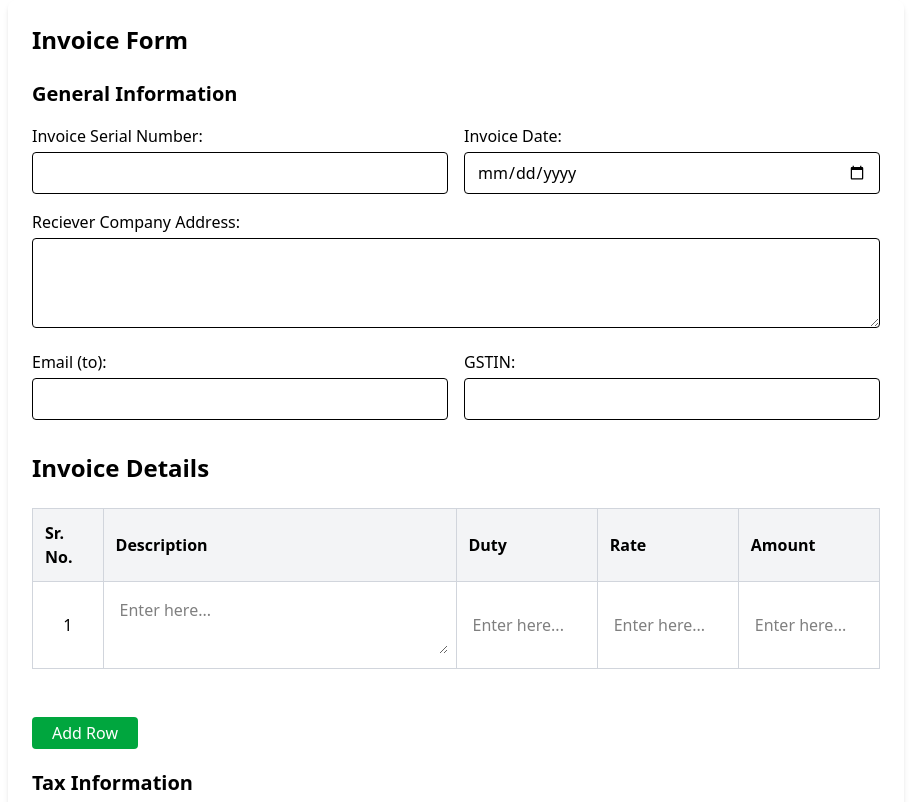
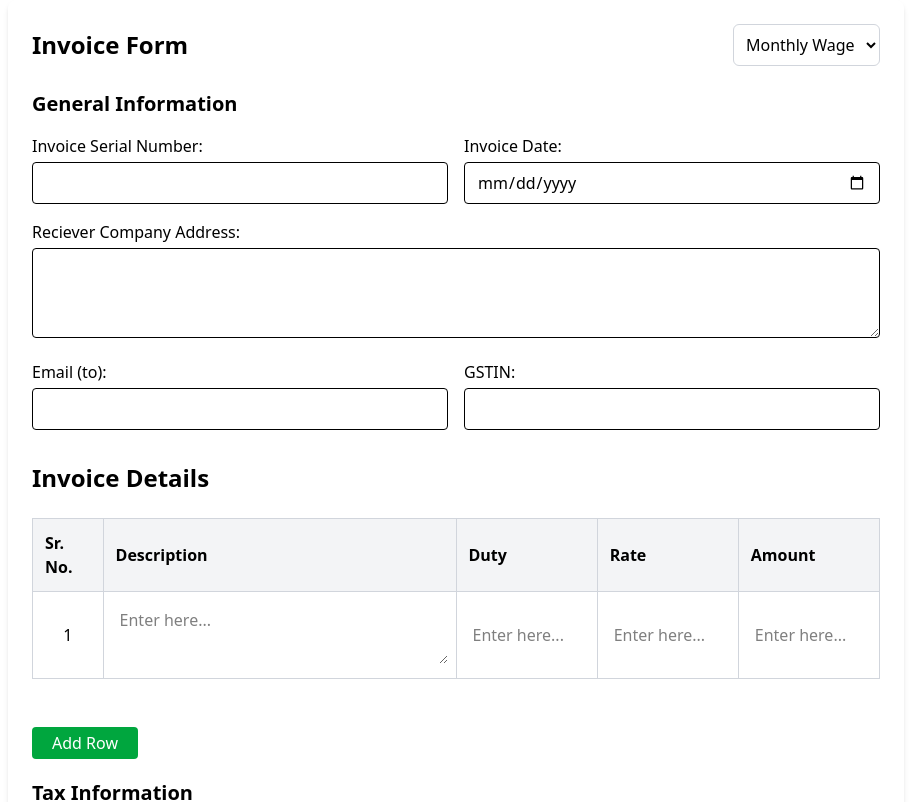
Before and after one commit to Abiram-k/invoice-generator, a React (Vite) app: page / in a window 1280 px wide. Shown: the top 802 px of the page, without its empty margins (184-1095 px from the left). Built offline with nearby package versions, Linux system fonts and the light colour scheme; what @react-pdf/renderer would draw is missing.

Commit message:
small changes

```diff
--- a/src/App.tsx
+++ b/src/App.tsx
@@ -1,5 +1,5 @@
 import { BrowserRouter as Router, Routes, Route } from "react-router-dom";
-import { Toaster, toast } from 'react-hot-toast';
+import { Toaster } from 'react-hot-toast';
 import "./App.css";
 import InvoiceForm from "./pages/InvoiceForm";
 import Invoice from "./pages/Invoice";
--- a/src/components/Button.tsx
+++ b/src/components/Button.tsx
@@ -1,11 +1,8 @@
-import { useNavigate } from "react-router-dom";
 
 export const Button = () => {
-  // const navigate = useNavigate();
   return (
     <div className="flex justify-center">
       <button
-        // onClick={() => navigate("/pdf-preview")}
         type="submit"
         className="mt-6 px-4 py-2 bg-green-500 text-white  rounded hover:bg-green-600"
       >
--- a/src/components/InvoiceDetails.tsx
+++ b/src/components/InvoiceDetails.tsx
@@ -4,8 +4,6 @@ import { GeneralSectionProps } from "../types/invoice-types";
 const InvoiceDetails: React.FC<GeneralSectionProps> = ({
   formData,
   setFormData,
-  handleSetRow,
-  row,
 }) => {
   const handleInvoiceDetailChange = (
     index: number,
--- a/src/components/InvoiceStruct.tsx
+++ b/src/components/InvoiceStruct.tsx
@@ -7,12 +7,13 @@ import {
   PDFViewer,
   pdf,
 } from "@react-pdf/renderer";
-import React from "react";
+import React, { useRef } from "react";
 
 import { IGeneralData } from "../types/invoice-types";
 import { useNavigate } from "react-router-dom";
 import { saveAs } from "file-saver";
 import { useState } from "react";
+import toast from "react-hot-toast";
 
 type InvoiceData = IGeneralData;
 const COMPANY_ADDR = import.meta.env.VITE_COMPANY_ADDR;
@@ -23,7 +24,8 @@ const COMPANY_GSTIN = import.meta.env.VITE_COMPANY_GSTIN;
 const COMPANY_NAME = import.meta.env.VITE_COMPANY_NAME;
 
 const styles = StyleSheet.create({
-  page: { padding: 30,
+  page: {
+    padding: 30,
     //  border: 1
   },
   titleSection: {
@@ -147,7 +149,7 @@ const styles = StyleSheet.create({
   // Auth
   authDetails: {
     border: 1,
-    borderBottom:2,
+    borderBottom: 2,
     borderTop: "none",
     display: "flex",
     flexDirection: "row",
@@ -165,7 +167,7 @@ const styles = StyleSheet.create({
   authRight: {
     flex: 2,
     borderLeft: 1,
-    borderLeftColor:"#11111",
+    borderLeftColor: "#11111",
     display: "flex",
     flexDirection: "column",
   },
@@ -214,6 +216,12 @@ const InvoicePDF: React.FC<{ invoiceData: InvoiceData }> = ({
             </Text>
             <Text style={styles.text}>
               Invoice Date: {invoiceData.invoiceDate}
+            </Text>
+            <Text style={styles.text}>
+              Invoice Type:{" "}
+              {invoiceData.invoiceType
+                ? "Monthly Wages [31 days]"
+                : "Daily Wages"}
             </Text>
           </View>
 
@@ -439,10 +447,17 @@ const InvoicePreview: React.FC<{ invoiceData: InvoiceData }> = ({
   invoiceData,
 }) => {
   const [fileName, setFileName] = useState("");
+  const inputRef = useRef<HTMLInputElement>(null);
   const navigate = useNavigate();
   const handleDownload = async () => {
+    if (fileName.length < 3) {
+      toast.error("Enter proper file name", { position: "top-center" });
+      inputRef.current?.focus();
+      return;
+    }
     const blob = await pdf(<InvoicePDF invoiceData={invoiceData} />).toBlob();
     saveAs(blob, `${fileName}.pdf`);
+    toast.success("Saved successfully", { position: "top-center" });
   };
 
   return (
@@ -458,6 +473,7 @@ const InvoicePreview: React.FC<{ invoiceData: InvoiceData }> = ({
         <div className="flex flex-col  sm:flex-row items-center gap-4 bg-white p-5 rounded-xl shadow-md border border-gray-200">
           <div>
             <input
+              ref={inputRef}
               type="text"
               value={fileName}
               onChange={(e) => {
--- a/src/pages/InvoiceForm.tsx
+++ b/src/pages/InvoiceForm.tsx
@@ -17,6 +17,7 @@ export default function InvoiceForm() {
     // general
     invoiceNumber: "",
     invoiceDate: "",
+    invoiceType: true,
     companyAddress: "",
     email: "",
     gstin: "",
@@ -105,6 +106,12 @@ export default function InvoiceForm() {
       setRow((prev) => prev - 1);
     }
   };
+  const handleSelectChange = (event: React.ChangeEvent<HTMLSelectElement>) => {
+    setFormData((prev) => ({
+      ...prev,
+      invoiceType: event.target.value === "Monthly Wage",
+    }));
+  };
 
   return (
     <>
@@ -112,7 +119,18 @@ export default function InvoiceForm() {
         className="max-w-4xl mx-auto p-6 bg-white shadow-md rounded-lg"
         onSubmit={handleSubmit}
       >
-        <h2 className="text-2xl font-bold mb-6">Invoice Form</h2>
+        <div className="flex items-center justify-between mb-6">
+      <h2 className="text-2xl font-bold">Invoice Form</h2>
+
+      <select
+        value={formData.invoiceType ? "Monthly Wage" : "Daily Wage"}
+        onChange={handleSelectChange}
+        className="p-2 border border-gray-300 rounded-md focus:outline-none "
+      >
+        <option value="Daily Wage">Daily Wage</option>
+        <option value="Monthly Wage">Monthly Wage</option>
+      </select>
+    </div>
 
         <GeneralSection formData={formData} setFormData={setFormData} />
         <InvoiceDetails formData={formData} setFormData={setFormData} />
@@ -123,7 +141,8 @@ export default function InvoiceForm() {
         >
           Add Row
         </button>
-        {formData.invoiceDetails?.length&&formData.invoiceDetails?.length>1 &&
+        {formData.invoiceDetails?.length &&
+          formData.invoiceDetails?.length > 1 && (
             <button
               className=" p-1 rounded mb-5 px-5 bg-red-600 text-white "
               type="button"
@@ -131,7 +150,7 @@ export default function InvoiceForm() {
             >
               Delete Row
             </button>
-        }
+          )}
 
         <TaxSection formData={formData} setFormData={setFormData} />
         <TotalPayable formData={formData} setFormData={setFormData} />
--- a/src/types/invoice-types.tsx
+++ b/src/types/invoice-types.tsx
@@ -2,6 +2,7 @@
 export interface IGeneralData {
   invoiceNumber?: string;
   invoiceDate?: string;
+  invoiceType?:boolean;
   companyAddress?: string;
   email?: string;
   gstin?: string;
```
Lines whose indentation alone changed are shown as unchanged.
